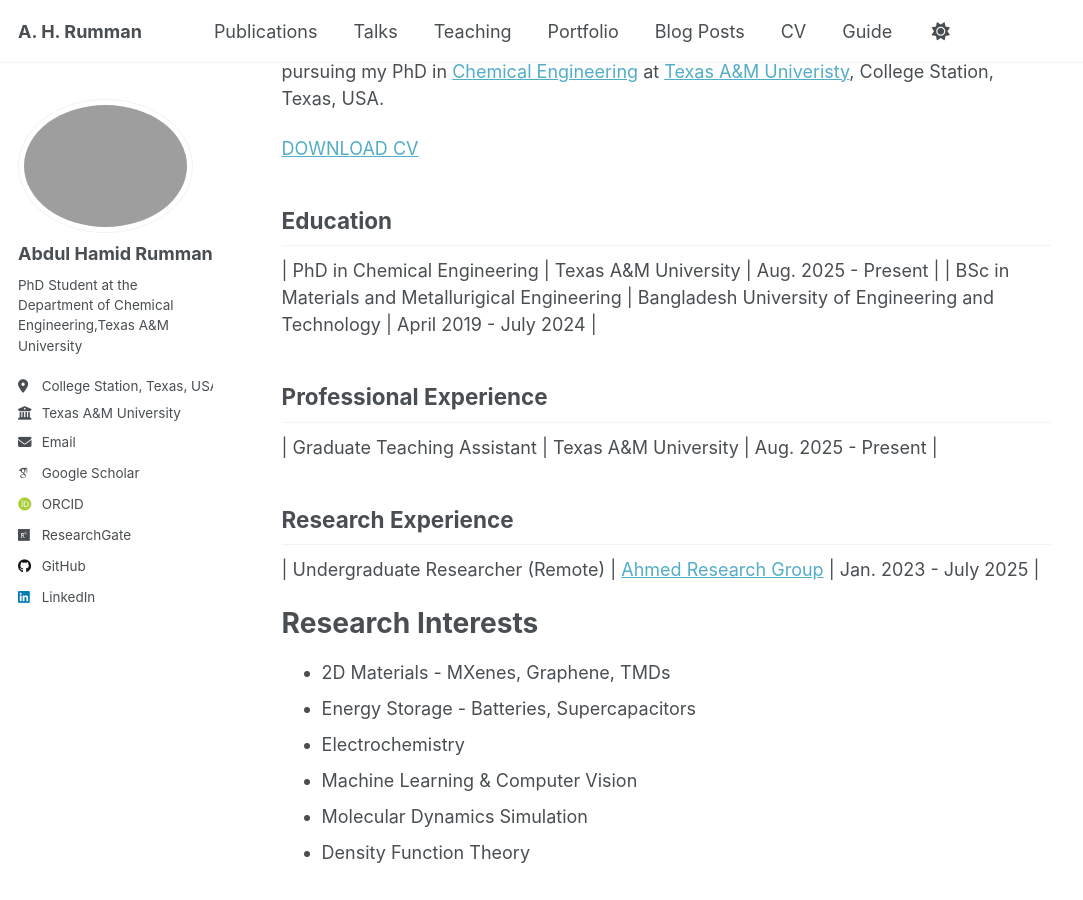
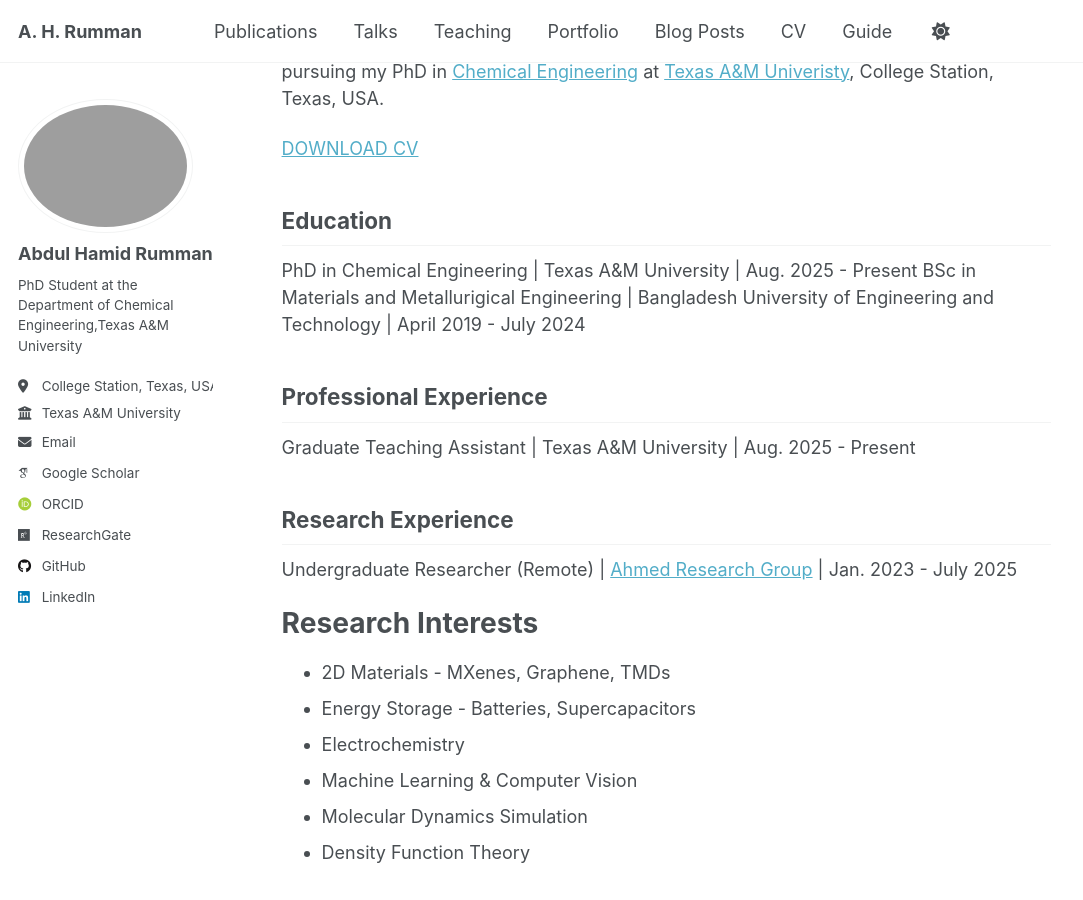
Before and after one commit to AbdulHamidRumman/abdulhamidrumman.github.io, a Jekyll site: the page built from _pages/about.md, in a window 1280 px wide and 900 px high, scrolled down 360 px. Shown: the whole window, without its empty margins (0-1083 px from the left). Built offline with Jekyll 4.4.1, drawn with Linux system fonts in a browser that asks for light colours; some web fonts are replaced; a script that is not in the unit is left out.

```diff
--- a/_pages/about.md
+++ b/_pages/about.md
@@ -15,16 +15,16 @@ I received my Bachelors degree in [Materials and Metallurgical Engineering](mme.
 
 Education
 ------
-| PhD in Chemical Engineering | Texas A&M University | Aug. 2025 - Present |
-| BSc in Materials and Metallurigical Engineering | Bangladesh University of Engineering and Technology | April 2019 - July 2024 |
+PhD in Chemical Engineering | Texas A&M University | Aug. 2025 - Present
+BSc in Materials and Metallurigical Engineering | Bangladesh University of Engineering and Technology | April 2019 - July 2024
 
 Professional Experience
 ------
-| Graduate Teaching Assistant | Texas A&M University | Aug. 2025 - Present |
+Graduate Teaching Assistant | Texas A&M University | Aug. 2025 - Present
 
 Research Experience
 ------
-| Undergraduate Researcher (Remote) | [Ahmed Research Group](https://faculty.buffalostate.edu/ahmedsm/) | Jan. 2023 - July 2025 |
+Undergraduate Researcher (Remote) | [Ahmed Research Group](https://faculty.buffalostate.edu/ahmedsm/) | Jan. 2023 - July 2025
 
 Research Interests
 ======
```
